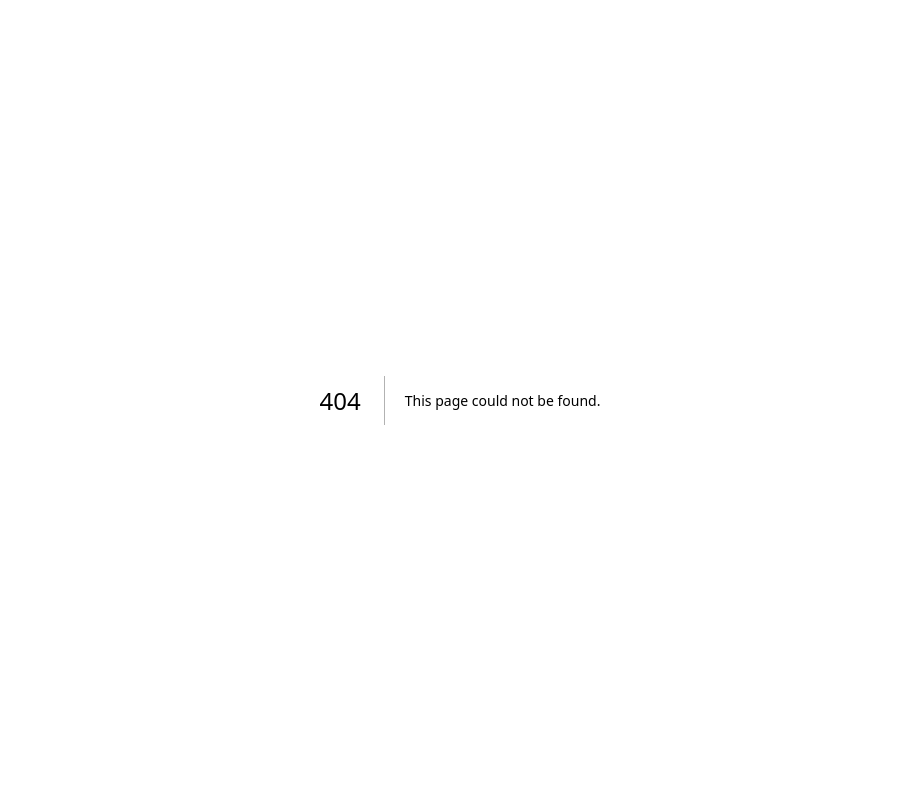
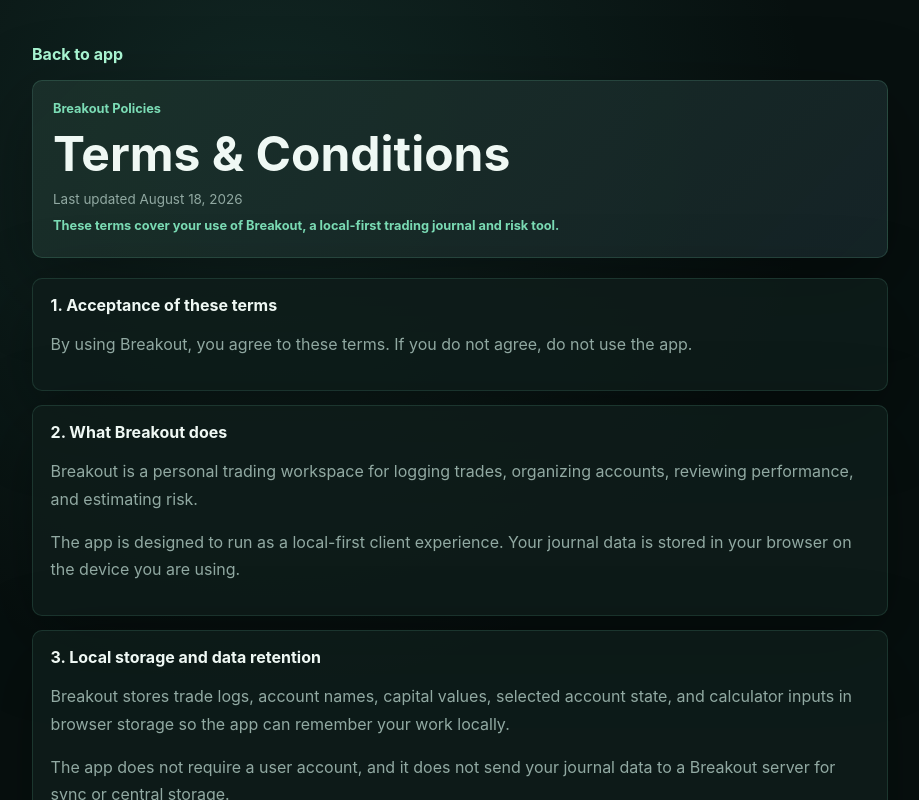
Before and after one commit to kurtmccarver/breakout, a Next.js app: page /terms in a window 1280 px wide. Before the commit this address had no page. Shown: the top 800 px of the page, without its empty margins (180-1099 px from the left). Built offline with nearby package versions, Linux system fonts and the light colour scheme.

Commit message:
feat: add privacy policy and terms of service pages with layout enhancements

```diff
--- a/src/app/globals.css
+++ b/src/app/globals.css
@@ -101,6 +101,8 @@
 }
 
 .sidebar {
+  display: flex;
+  flex-direction: column;
   border-right: 1px solid rgba(123, 220, 181, 0.16);
   background: rgba(6, 14, 13, 0.72);
   padding: 1.25rem 1rem;
@@ -139,6 +141,42 @@
 .sidebar nav {
   display: grid;
   gap: 0.35rem;
+}
+
+.sidebar-policies {
+  display: flex;
+  align-items: center;
+  gap: 0.45rem;
+  margin-top: auto;
+  padding-top: 0.25rem;
+  flex-wrap: wrap;
+}
+
+.sidebar-link {
+  display: inline-flex;
+  align-items: center;
+  justify-content: flex-start;
+  min-height: auto;
+  border: 0;
+  border-radius: 0;
+  padding: 0;
+  color: rgba(145, 169, 162, 0.72);
+  background: transparent;
+  text-decoration: none;
+  font-size: 0.76rem;
+  font-weight: 600;
+  line-height: 1.2;
+}
+
+.sidebar-link:hover {
+  color: rgba(239, 248, 244, 0.88);
+  background: transparent;
+}
+
+.sidebar-separator {
+  color: rgba(145, 169, 162, 0.45);
+  font-size: 0.8rem;
+  user-select: none;
 }
 
 .sidebar button,
@@ -1018,6 +1056,98 @@
   background: rgba(123, 220, 181, 0.09);
 }
 
+.policy-page {
+  min-height: 100dvh;
+  padding: 1.5rem;
+}
+
+.policy-shell {
+  max-width: 56rem;
+  margin: 0 auto;
+  padding: 1.25rem;
+}
+
+.policy-back {
+  display: inline-flex;
+  align-items: center;
+  margin-bottom: 1rem;
+  color: var(--accent-strong);
+  text-decoration: none;
+  font-weight: 700;
+}
+
+.policy-back:hover {
+  text-decoration: underline;
+}
+
+.policy-hero {
+  display: grid;
+  gap: 0.5rem;
+  margin-bottom: 1.25rem;
+  padding: 1.25rem;
+  border: 1px solid rgba(123, 220, 181, 0.16);
+  border-radius: 10px;
+  background:
+    linear-gradient(135deg, rgba(123, 220, 181, 0.1), rgba(143, 183, 255, 0.06)),
+    rgba(15, 28, 26, 0.9);
+  box-shadow: var(--shadow);
+}
+
+.policy-hero p {
+  margin: 0;
+  color: var(--accent);
+  font-size: 0.8rem;
+  font-weight: 700;
+}
+
+.policy-hero h1 {
+  font-size: clamp(2rem, 4vw, 3rem);
+}
+
+.policy-hero span {
+  color: var(--muted);
+  font-size: 0.84rem;
+}
+
+.policy-intro {
+  max-width: 50rem;
+  color: var(--muted);
+  line-height: 1.7;
+}
+
+.policy-sections {
+  display: grid;
+  gap: 0.9rem;
+}
+
+.policy-card {
+  padding: 1rem 1.1rem;
+  border: 1px solid rgba(123, 220, 181, 0.14);
+  border-radius: 10px;
+  background: rgba(15, 28, 26, 0.86);
+  box-shadow: var(--shadow);
+}
+
+.policy-card h2 {
+  margin-bottom: 0.6rem;
+  font-size: 1rem;
+}
+
+.policy-card p,
+.policy-card li {
+  color: var(--muted);
+  line-height: 1.7;
+}
+
+.policy-card p + p {
+  margin-top: 0.65rem;
+}
+
+.policy-card ul {
+  margin: 0.75rem 0 0;
+  padding-left: 1.2rem;
+}
+
 .chart-panel {
   overflow: hidden;
 }
--- a/src/app/layout.tsx
+++ b/src/app/layout.tsx
@@ -2,8 +2,12 @@
 import "./globals.css";
 
 export const metadata: Metadata = {
-  title: "Breakout",
-  description: "A calm trading journal for tracking performance, process, and risk.",
+  title: {
+    default: "Breakout",
+    template: "%s | Breakout",
+  },
+  description:
+    "A calm trading journal for tracking performance, process, and risk.",
 };
 
 export default function RootLayout({
--- /dev/null
+++ b/src/app/terms/page.tsx
@@ -0,0 +1,67 @@
+import { PolicyPage } from "@/components/policy-page";
+
+export default function TermsPage() {
+  return (
+    <PolicyPage
+      eyebrow="Breakout Policies"
+      title="Terms & Conditions"
+      updated="August 18, 2026"
+      intro="These terms cover your use of Breakout, a local-first trading journal and risk tool."
+      sections={[
+        {
+          title: "1. Acceptance of these terms",
+          body: [
+            "By using Breakout, you agree to these terms. If you do not agree, do not use the app.",
+          ],
+        },
+        {
+          title: "2. What Breakout does",
+          body: [
+            "Breakout is a personal trading workspace for logging trades, organizing accounts, reviewing performance, and estimating risk.",
+            "The app is designed to run as a local-first client experience. Your journal data is stored in your browser on the device you are using.",
+          ],
+        },
+        {
+          title: "3. Local storage and data retention",
+          body: [
+            "Breakout stores trade logs, account names, capital values, selected account state, and calculator inputs in browser storage so the app can remember your work locally.",
+            "The app does not require a user account, and it does not send your journal data to a Breakout server for sync or central storage.",
+            "If you clear your browser storage, use a different browser, or switch devices, locally stored data may be removed or unavailable.",
+          ],
+        },
+        {
+          title: "4. Your responsibilities",
+          body: [
+            "You are responsible for protecting your own device, browser profile, and any backups you choose to keep.",
+            "Trading decisions are your responsibility. Breakout is a tracking and planning tool only and does not provide financial, legal, or tax advice.",
+          ],
+        },
+        {
+          title: "5. Third-party and market data",
+          body: [
+            "Some views may display market or economic calendar information sourced from third parties such as TradingView.",
+            "Third-party data is provided for convenience only. Availability, accuracy, timing, and completeness are controlled by those providers, not Breakout.",
+          ],
+        },
+        {
+          title: "6. Acceptable use",
+          body: [
+            "You may not use Breakout in a way that interferes with the app, attempts to access data you do not control, or violates applicable law.",
+          ],
+        },
+        {
+          title: "7. Changes to the service",
+          body: [
+            "We may update Breakout, its features, or these terms at any time. Continued use after an update means you accept the revised terms.",
+          ],
+        },
+        {
+          title: "8. Limitation of liability",
+          body: [
+            "To the maximum extent allowed by law, Breakout is provided on an as-is and as-available basis. Use it at your own risk.",
+          ],
+        },
+      ]}
+    />
+  );
+}
--- /dev/null
+++ b/src/components/policy-page.tsx
@@ -0,0 +1,55 @@
+import Link from "next/link";
+
+type PolicySection = {
+  title: string;
+  body: string[];
+  list?: string[];
+};
+
+export function PolicyPage({
+  eyebrow,
+  title,
+  updated,
+  intro,
+  sections,
+}: {
+  eyebrow: string;
+  title: string;
+  updated: string;
+  intro: string;
+  sections: PolicySection[];
+}) {
+  return (
+    <main className="policy-page">
+      <div className="policy-shell">
+        <Link className="policy-back" href="/">
+          Back to app
+        </Link>
+        <header className="policy-hero">
+          <p>{eyebrow}</p>
+          <h1>{title}</h1>
+          <span>Last updated {updated}</span>
+          <p className="policy-intro">{intro}</p>
+        </header>
+
+        <div className="policy-sections">
+          {sections.map((section) => (
+            <section key={section.title} className="policy-card">
+              <h2>{section.title}</h2>
+              {section.body.map((paragraph) => (
+                <p key={paragraph}>{paragraph}</p>
+              ))}
+              {section.list ? (
+                <ul>
+                  {section.list.map((item) => (
+                    <li key={item}>{item}</li>
+                  ))}
+                </ul>
+              ) : null}
+            </section>
+          ))}
+        </div>
+      </div>
+    </main>
+  );
+}
```
Also changed, not shown: src/app/page.tsx (+10 -0 lines), src/app/privacy/page.tsx (added, +67 -0 lines).
